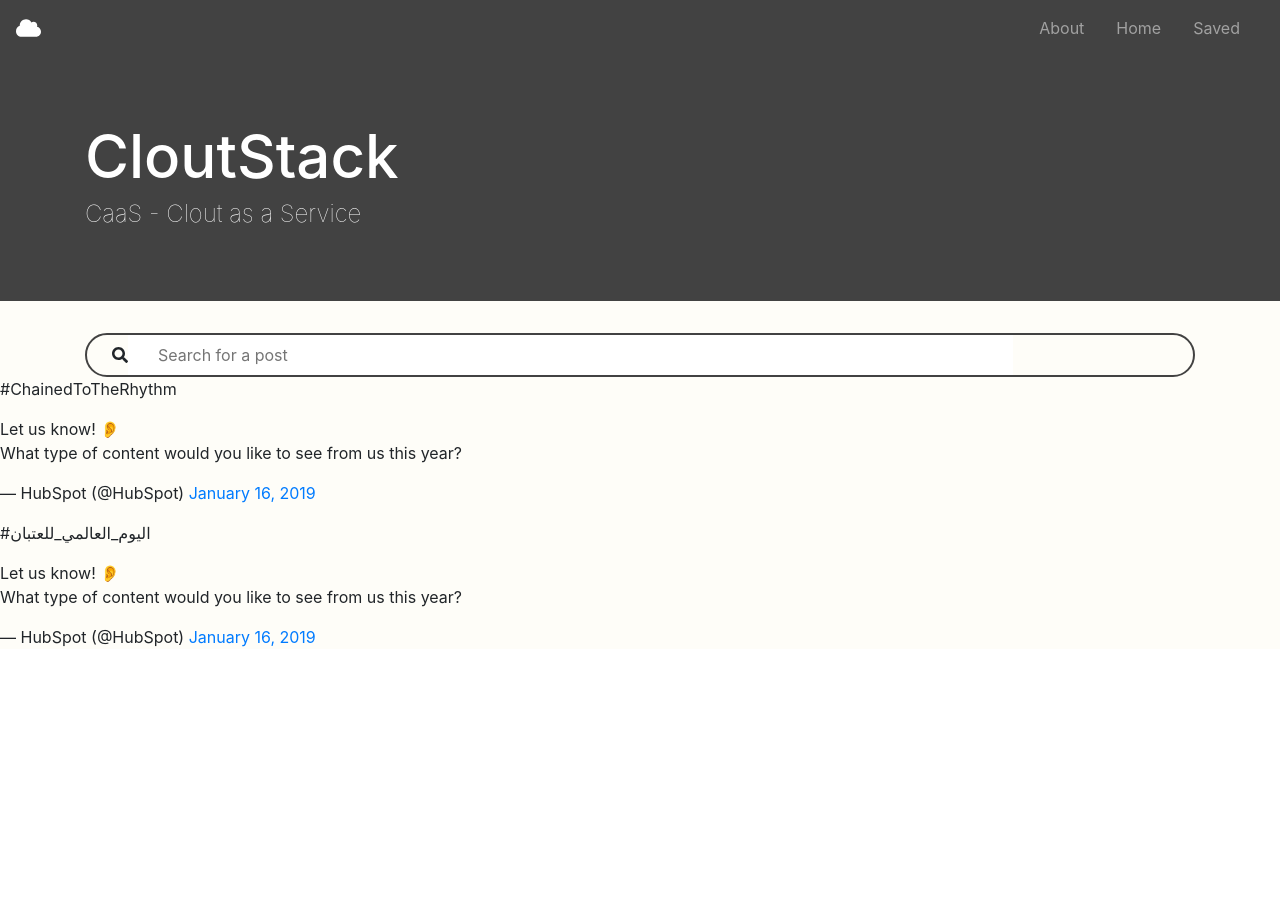
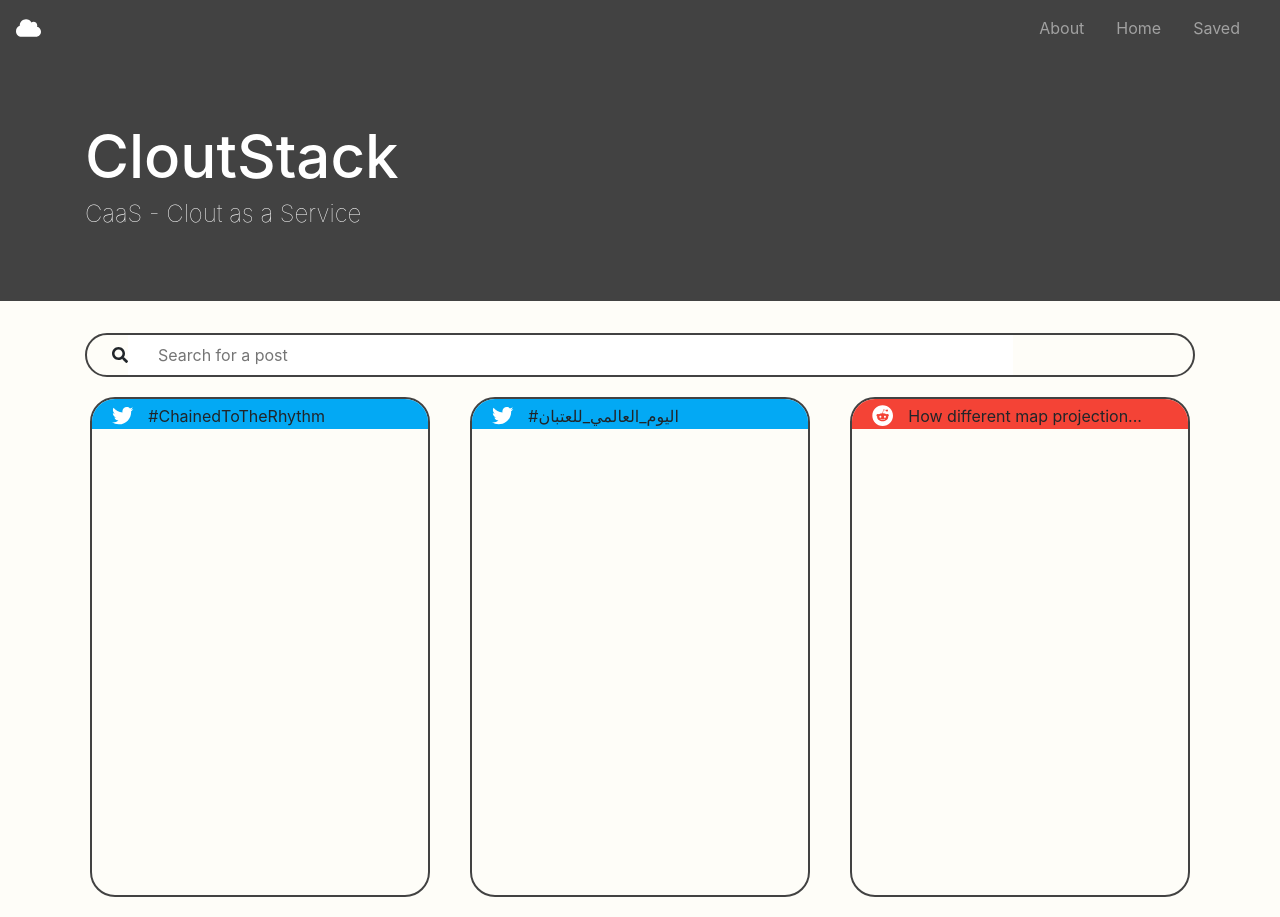
Before and after one commit to AustinB21/CloutStack, an Angular app: page / in a window 1280 px wide. Before the commit the page ends 800 px from the top, so only its background shows below. Built offline with nearby package versions, Linux system fonts and the light colour scheme.

Commit message:
add frontpage design

```diff
--- a/src/app/app.component.html
+++ b/src/app/app.component.html
@@ -11,7 +11,7 @@
     <script src="https://code.jquery.com/jquery-3.4.1.slim.min.js" integrity="sha384-J6qa4849blE2+poT4WnyKhv5vZF5SrPo0iEjwBvKU7imGFAV0wwj1yYfoRSJoZ+n" crossorigin="anonymous"></script>
     <script src="https://cdn.jsdelivr.net/npm/popper.js@1.16.0/dist/umd/popper.min.js" integrity="sha384-Q6E9RHvbIyZFJoft+2mJbHaEWldlvI9IOYy5n3zV9zzTtmI3UksdQRVvoxMfooAo" crossorigin="anonymous"></script>
     <script src="https://stackpath.bootstrapcdn.com/bootstrap/4.4.1/js/bootstrap.min.js" integrity="sha384-wfSDF2E50Y2D1uUdj0O3uMBJnjuUD4Ih7YwaYd1iqfktj0Uod8GCExl3Og8ifwB6" crossorigin="anonymous"></script>
-</head>
+  </head>
 <body>
 
   <header>
--- a/src/app/feed/feed.component.css
+++ b/src/app/feed/feed.component.css
@@ -0,0 +1,30 @@
+.post {
+    position: relative;
+    border-radius: 25px;
+    height: 500px;
+    margin: 20px;
+    padding: 0px;
+    border: 2px solid #424242;
+}
+
+.header {
+    border-top-left-radius: 23px;
+    border-top-right-radius: 23px;
+    display: inline-flex;
+    height: 30px;
+    width: 100%;
+    padding: 5px;
+}
+
+.header-twitter {
+    background-color: #03a9f4;
+}
+
+.header-reddit {
+    background-color: #f44336;
+}
+
+.icon {
+    color: white;
+    margin: 15px;
+}
--- a/src/app/feed/feed.component.html
+++ b/src/app/feed/feed.component.html
@@ -1,7 +1,15 @@
-<div *ngFor="let post of posts">
-    <p>{{ post.name }}</p>
-
-    <blockquote class="twitter-tweet" tw-align-center data-lang="en"><p lang="en" dir="ltr">Let us know! 👂<br>What type of content would you like to see from us this year?</p>&mdash; HubSpot (@HubSpot) <a href="https://twitter.com/HubSpot/status/1085634067679322114?ref_src=twsrc%5Etfw">January 16, 2019</a></blockquote>
+<div class="container">
+    <div class="row">
+        <div *ngFor="let post of posts" class="post col-lg">
+            <div [ngClass]="{
+                'header-twitter' : post.from_where === 'twitter',
+                'header-reddit' : post.from_where === 'reddit'
+            }" class="header">
+                <span>
+                    <fa-icon *ngIf="post.from_where === 'twitter'" class="icon fa-lg" [icon]="faIcons.faTwitter"></fa-icon>
+                    <fa-icon *ngIf="post.from_where === 'reddit'" class="icon fa-lg" [icon]="faIcons.faReddit"></fa-icon>
+                </span><p>{{ post.title && post.title.slice(0, 28) + '...' || post.name }}</p>
+            </div>
+        </div>
+    </div>
 </div>
-
-<script async src="https://platform.twitter.com/widgets.js" charset="utf-8"></script>
--- a/src/app/feed/feed.component.ts
+++ b/src/app/feed/feed.component.ts
@@ -1,13 +1,21 @@
 import { Component, OnInit } from '@angular/core';
-import { Tweets } from '../mock-posts';
+import { Tweets, RedditPosts } from '../mock-posts';
+import { faTwitter, faReddit, faRedditAlien } from '@fortawesome/free-brands-svg-icons';
+import { faStar } from '@fortawesome/free-solid-svg-icons';
+import { faStar as faStarOutline } from '@fortawesome/free-regular-svg-icons';
 @Component({
   selector: 'app-feed',
   templateUrl: './feed.component.html',
   styleUrls: ['./feed.component.css']
 })
 export class FeedComponent implements OnInit {
-  posts = [...Tweets];
-
+  posts = [...Tweets, ...RedditPosts];
+  faIcons = {
+    faTwitter,
+    faReddit,
+    faStar,
+    faStarOutline
+  }
   constructor() { }
 
   ngOnInit(): void {
--- a/src/app/reddit.ts
+++ b/src/app/reddit.ts
@@ -105,7 +105,7 @@
     subreddit_id:                  string;
     mod_reason_by:                 null;
     removal_reason:                null;
-    link_flair_background_color:   LinkFlairBackgroundColor;
+    link_flair_background_color:   null | string;
     id:                            string;
     is_robot_indexable:            boolean;
     report_reasons:                null;
@@ -128,6 +128,7 @@
     media:                         Media | null;
     is_video:                      boolean;
     link_flair_template_id?:       string;
+    from_where:                    string;
 }
 
 export interface AllAwarding {
@@ -173,11 +174,6 @@
 export interface Gildings {
     gid_1?: number;
     gid_2?: number;
-}
-
-export enum LinkFlairBackgroundColor {
-    Empty = "",
-    The2B87F3 = "#2b87f3",
 }
 
 export interface LinkFlairRichtext {
--- a/src/app/tweet.ts
+++ b/src/app/tweet.ts
@@ -22,5 +22,5 @@
     promoted_content: null;
     query:            string;
     tweet_volume:     number | null;
-    // from_where:       string;
+    from_where:       string;
 }
```
Also changed, not shown: src/app/mock-posts.ts (+28 -6 lines).
